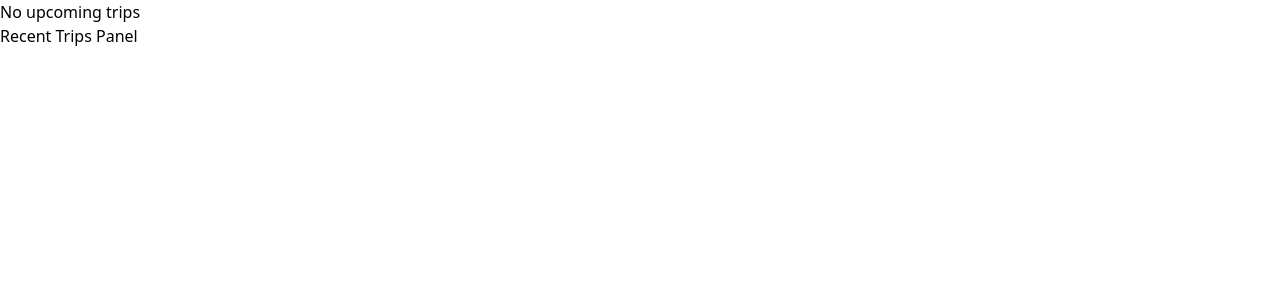
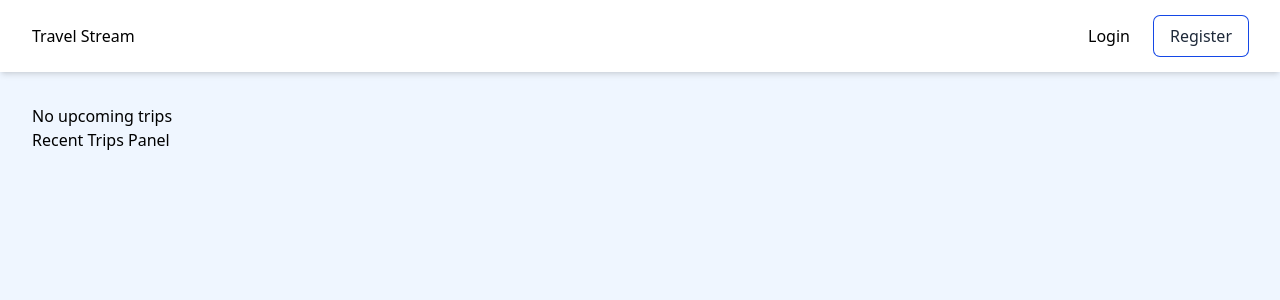
Before and after one commit to pruszel/Travel-Stream, a React (Vite) app in the folder frontend/: page / in a window 1280 px wide. Shown: the top 300 px of the page. Built offline with nearby package versions, Linux system fonts and the light colour scheme.

Commit message:
Update DashboardLayout with Header component and improved styling
Signed-off-by: Peter Ruszel <3279147+pruszel@users.noreply.github.com>

```diff
--- a/frontend/src/layouts/DashboardLayout.tsx
+++ b/frontend/src/layouts/DashboardLayout.tsx
@@ -1,9 +1,17 @@
 import { Outlet } from "react-router";
+import Header from "./Header";
 
 export default function DashboardLayout() {
   return (
     <>
-      <Outlet />
+      <div className="flex h-full flex-col">
+        <Header />
+        <main className="h-full bg-blue-50 p-8">
+          <div className="mx-auto max-w-[1400px]">
+            <Outlet />
+          </div>
+        </main>
+      </div>
     </>
   );
 }
```
